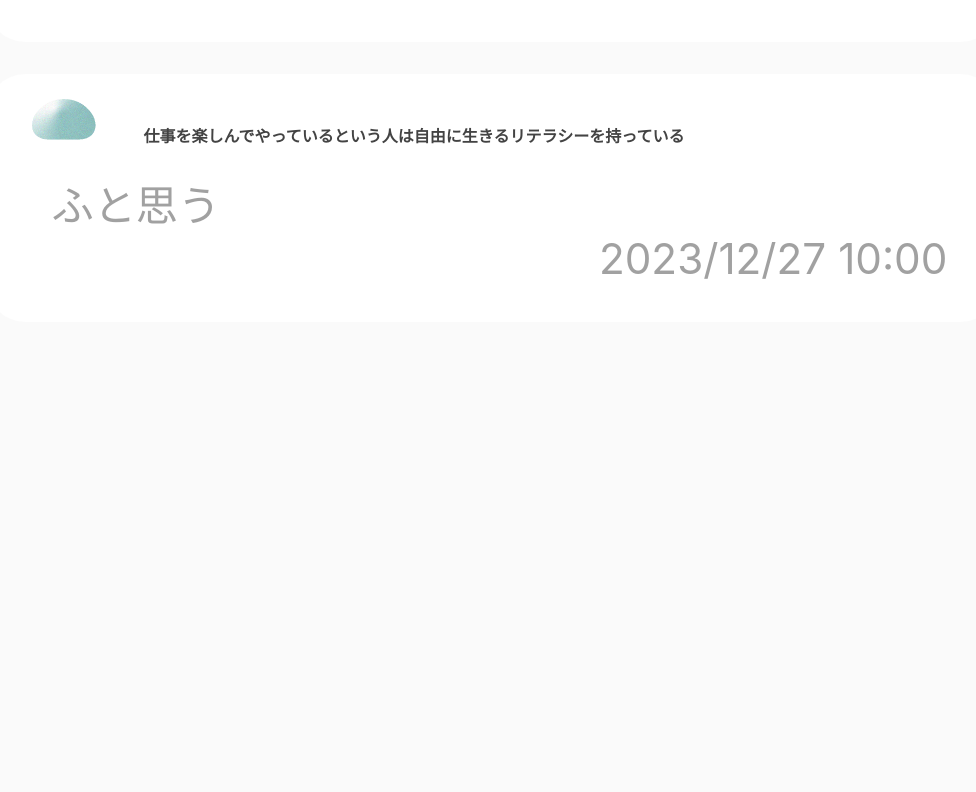
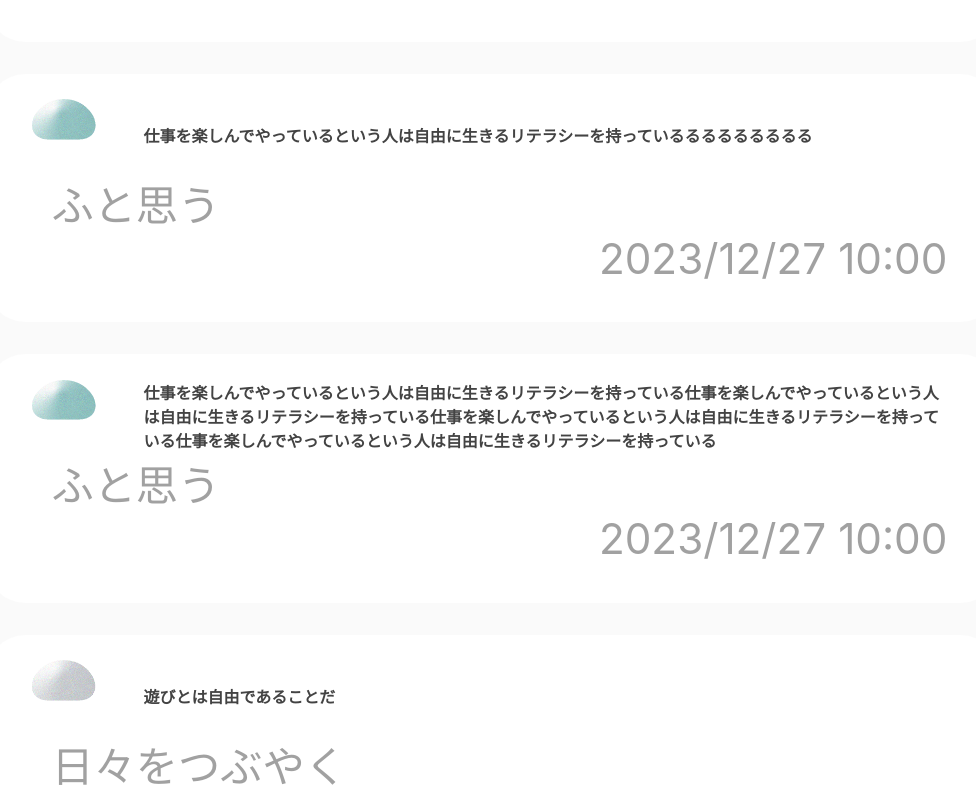
Before and after one commit to kumayoshi/fuseki, a React (Create React App) app: page /memolist in a window 1280 px wide. Shown: the part 1088-1880 px from the top of the page, without its empty margins (147-1123 px from the left). Before the commit the page ends 1410 px from the top, so only its background shows below. Built offline with nearby package versions, Linux system fonts and the light colour scheme; no server answers.

Commit message:
神さんとのスクールで変更した点

```diff
--- a/src/screens/ArticlePage.js
+++ b/src/screens/ArticlePage.js
@@ -29,7 +29,7 @@ const ArticlePage = () => {
       userId: 1,
       itemId: 1,
       title: "ここで働くということ",
-      text: "ここには本文がたくさん入ります。\nデータに入れる際の改行とかどうするんだろう。",
+      text: "ここには本文がたくさん入ります。データに入れる際の改行とかどうするんだろう。",
       trigger: "ここにはメモをしようと思ったきっかけが入ります。",
       date: "2022/10/10 10:00",
       categoryId: 1,
@@ -125,6 +125,8 @@ const ArticlePage = () => {
   const itemCategoryChanged = (item) => {
     setItemCategory(item.target.value);
   };
+
+  console.log(itemText);
 
   const [itemDeleteModal, setItemDeleteModal] = useState(false);
   const buttonSave = () => {
--- a/src/screens/MemoListPage.js
+++ b/src/screens/MemoListPage.js
@@ -2,9 +2,18 @@ import React, { useState, useEffect } from "react";
 import "./CommonStyles.css";
 import CommonStyles from "./CommonStyles.css";
 import Header from "../components/Header";
-import { auth } from "../firebase";
+import { auth, db } from "../firebase";
+import {
+  doc,
+  collection,
+  addDoc,
+  getDocs,
+  query,
+  where,
+  deleteDoc,
+  serverTimestamp,
+} from "firebase/firestore";
 import { onAuthStateChanged } from "firebase/auth";
-import { Navigate } from "react-router-dom";
 import MemoItem from "../components/MemoItem";
 import MemoFilter from "../components/MemoFilter";
 import stoneShadow from "../assets/images/stone_shadow.svg";
@@ -24,7 +33,7 @@ const SignUpPage = () => {
       userId: 1,
       itemId: 1,
       title: "ここで働くということ",
-      text: "ここには本文がたくさん入ります。\nデータに入れる際の改行とかどうするんだろう。",
+      text: "ここには本文がたくさん入ります。データに入れる際の改行とかどうするんだろう。",
       trigger: "ここにはメモをしようと思ったきっかけが入ります。",
       date: "2022/10/10 10:00",
       categoryId: 1,
@@ -37,6 +46,35 @@ const SignUpPage = () => {
       trigger: "超相対性理論を聞いてのメモ",
       date: "2023/10/27 10:00",
       categoryId: 5,
+    },
+    {
+      userId: 1,
+      itemId: 3,
+      title: "遊びとは自由であることだ",
+      text: "遊びとは自由であることだ。そこにタスクや目的がたされてしまうと仕事になってしまう。",
+      trigger: "超相対性理論を聞いてのメモ",
+      date: "2023/11/27 10:00",
+      categoryId: 3,
+    },
+    {
+      userId: 1,
+      itemId: 3,
+      title:
+        "仕事を楽しんでやっているという人は自由に生きるリテラシーを持っているるるるるるるるる",
+      text: "遊びとは自由であることだ。そこにタスクや目的がたされてしまうと仕事になってしまう。",
+      trigger: "超相対性理論を聞いてのメモ",
+      date: "2023/12/27 10:00",
+      categoryId: 4,
+    },
+    {
+      userId: 1,
+      itemId: 3,
+      title:
+        "仕事を楽しんでやっているという人は自由に生きるリテラシーを持っている仕事を楽しんでやっているという人は自由に生きるリテラシーを持っている仕事を楽しんでやっているという人は自由に生きるリテラシーを持っている仕事を楽しんでやっているという人は自由に生きるリテラシーを持っている",
+      text: "遊びとは自由であることだ。そこにタスクや目的がたされてしまうと仕事になってしまう。",
+      trigger: "超相対性理論を聞いてのメモ",
+      date: "2023/12/27 10:00",
+      categoryId: 4,
     },
     {
       userId: 1,
@@ -64,37 +102,31 @@ const SignUpPage = () => {
     {
       categoryId: 1,
       categoryName: "それ素敵",
-      categoryItem: 0,
       stoneImg: stoneMomo,
     },
     {
       categoryId: 2,
       categoryName: "これから",
-      categoryItem: 0,
       stoneImg: stoneAsagi,
     },
     {
       categoryId: 3,
       categoryName: "日々をつぶやく",
-      categoryItem: 0,
       stoneImg: stone,
     },
     {
       categoryId: 4,
       categoryName: "ふと思う",
-      categoryItem: 0,
       stoneImg: stoneAomidori,
     },
     {
       categoryId: 5,
       categoryName: "この瞬間をしたためる",
-      categoryItem: 0,
       stoneImg: stoneKi,
     },
     {
       categoryId: 6,
       categoryName: "どこにも言えないこの気持ち",
-      categoryItem: 0,
       stoneImg: stoneAka,
     },
   ];
@@ -111,7 +143,14 @@ const SignUpPage = () => {
           [1, 2],
         ],
       },
-      categoryList: [1, 5],
+      categoryList: [
+        {
+          categoryId: "QEZ9W6oa85dxe1U5xfxm",
+          categoryTotalCount: 20,
+          lastyearcategoryTotalCount: 18,
+        },
+      ],
+      memoTotalCount: 20,
     },
     {
       userId: 2,
@@ -122,6 +161,7 @@ const SignUpPage = () => {
         month: [[12], [1]],
       },
       categoryList: [2, 3],
+      memoTotalCount: 20,
     },
   ];
 
```
